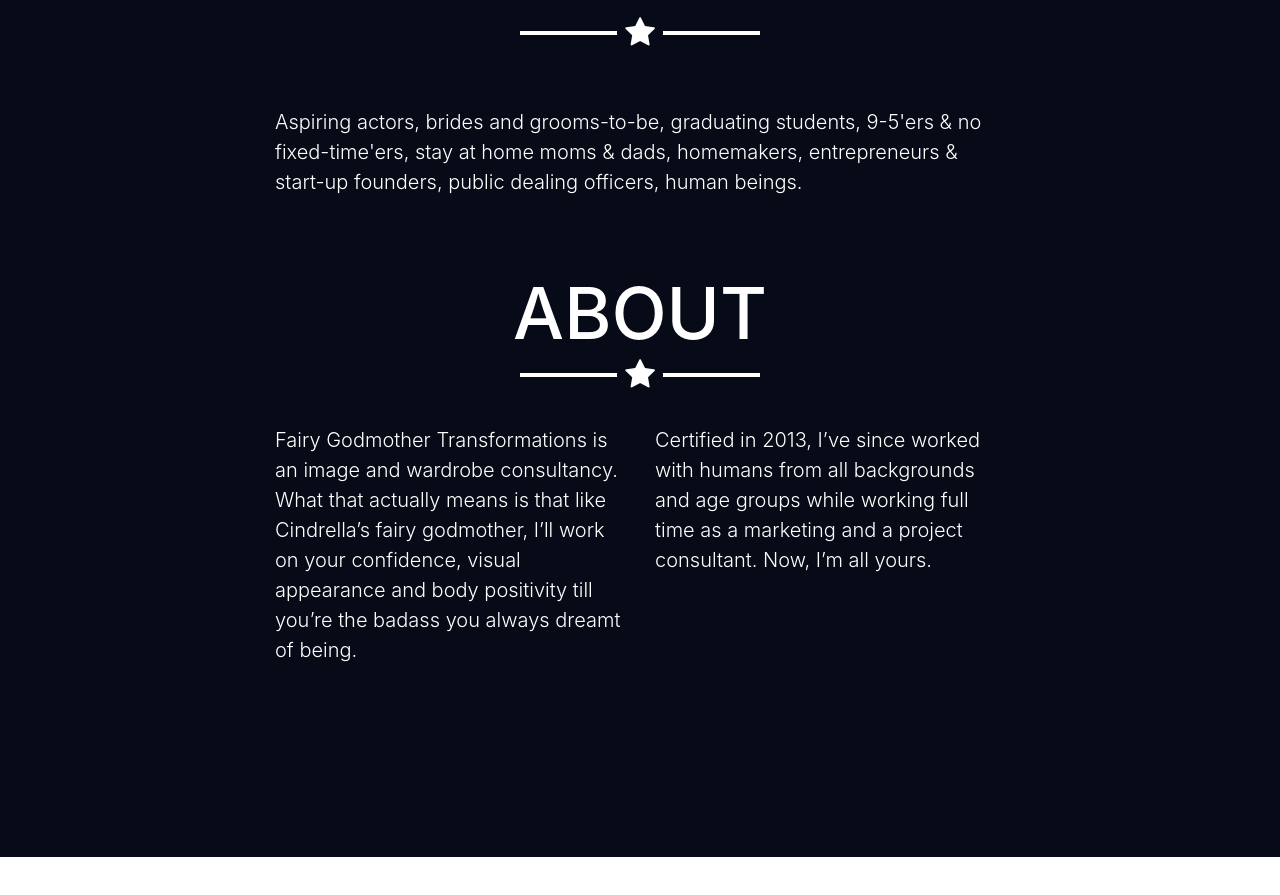
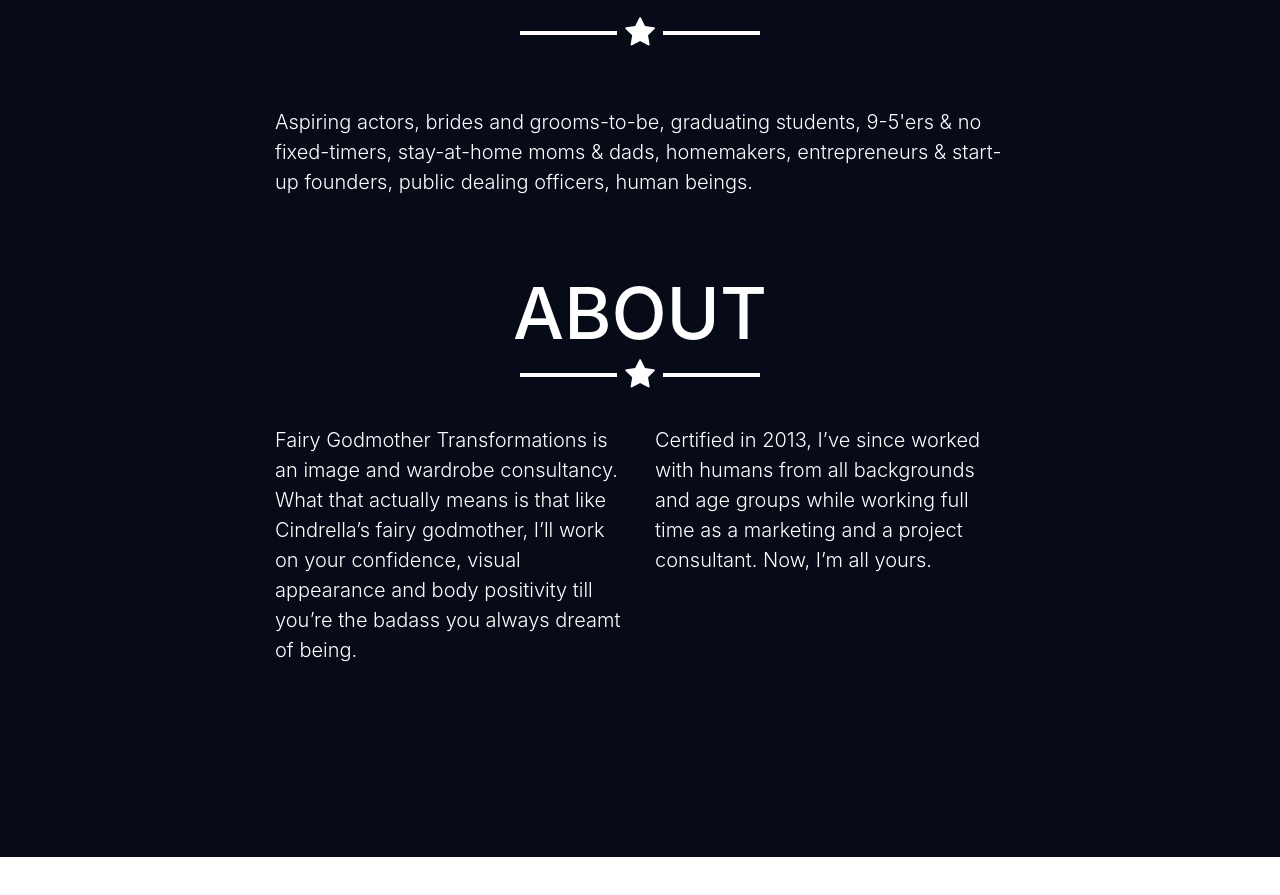
Before and after one commit to srishtibhatia/fairygodmother, a website with bundled scripts: page index.html in a window 1280 px wide. Shown: the part 2005-2900 px from the top of the page. Built offline with nearby package versions, Linux system fonts and the light colour scheme; a web font is replaced by a local one.

Commit message:
Test changes, who is it for section

```diff
--- a/index.html
+++ b/index.html
@@ -146,7 +146,7 @@
         <hr class="star-light mb-5">
         <div class="row">
           <div class="col-lg-8 ml-auto mr-auto">
-            <p class="lead about-font">Aspiring actors, brides and grooms-to-be, graduating students, 9-5'ers & no fixed-time'ers, stay at home moms & dads, homemakers, entrepreneurs & start-up founders, public dealing officers, human beings.</p>
+            <p class="lead about-font">Aspiring actors, brides and grooms-to-be, graduating students, 9-5'ers & no fixed-timers, stay-at-home moms & dads, homemakers, entrepreneurs & start-up founders, public dealing officers, human beings.</p>
           </div>
         </div>
         <h2 class="text-center text-uppercase text-white">About</h2>
```
